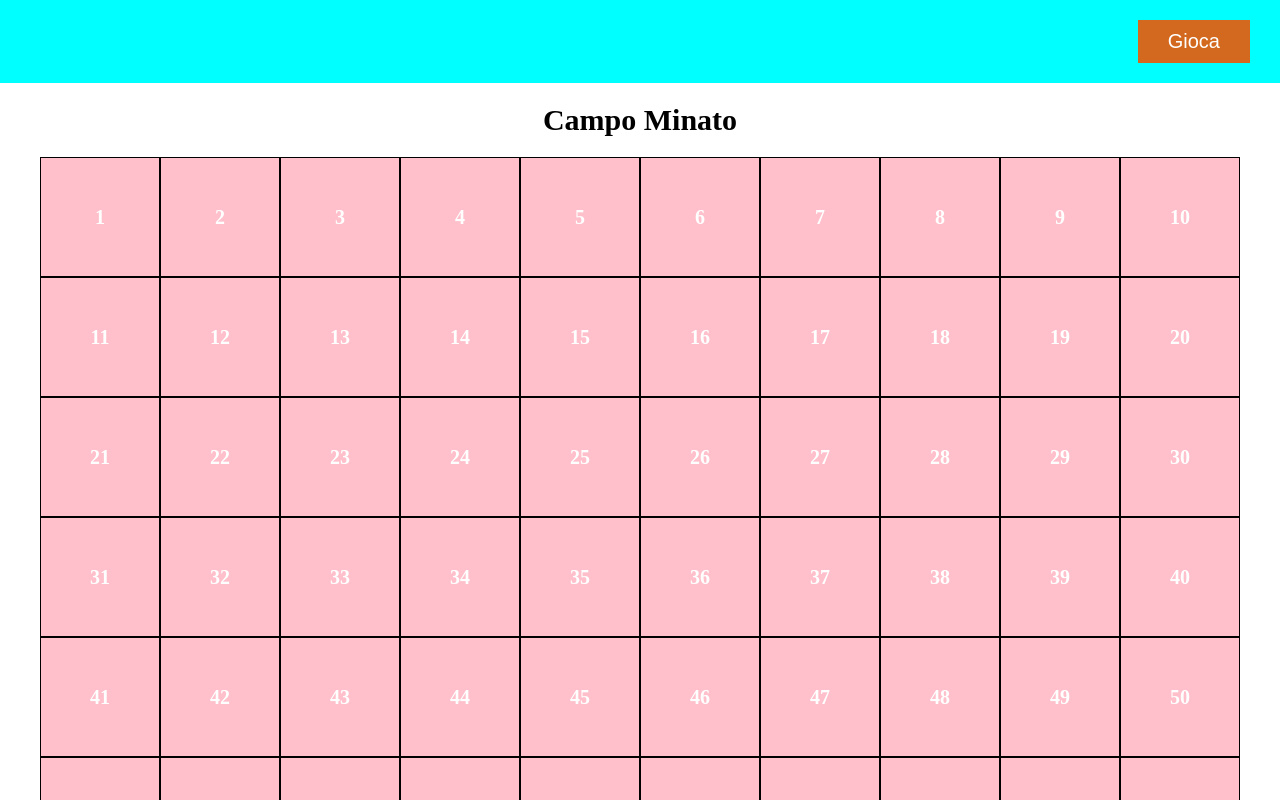
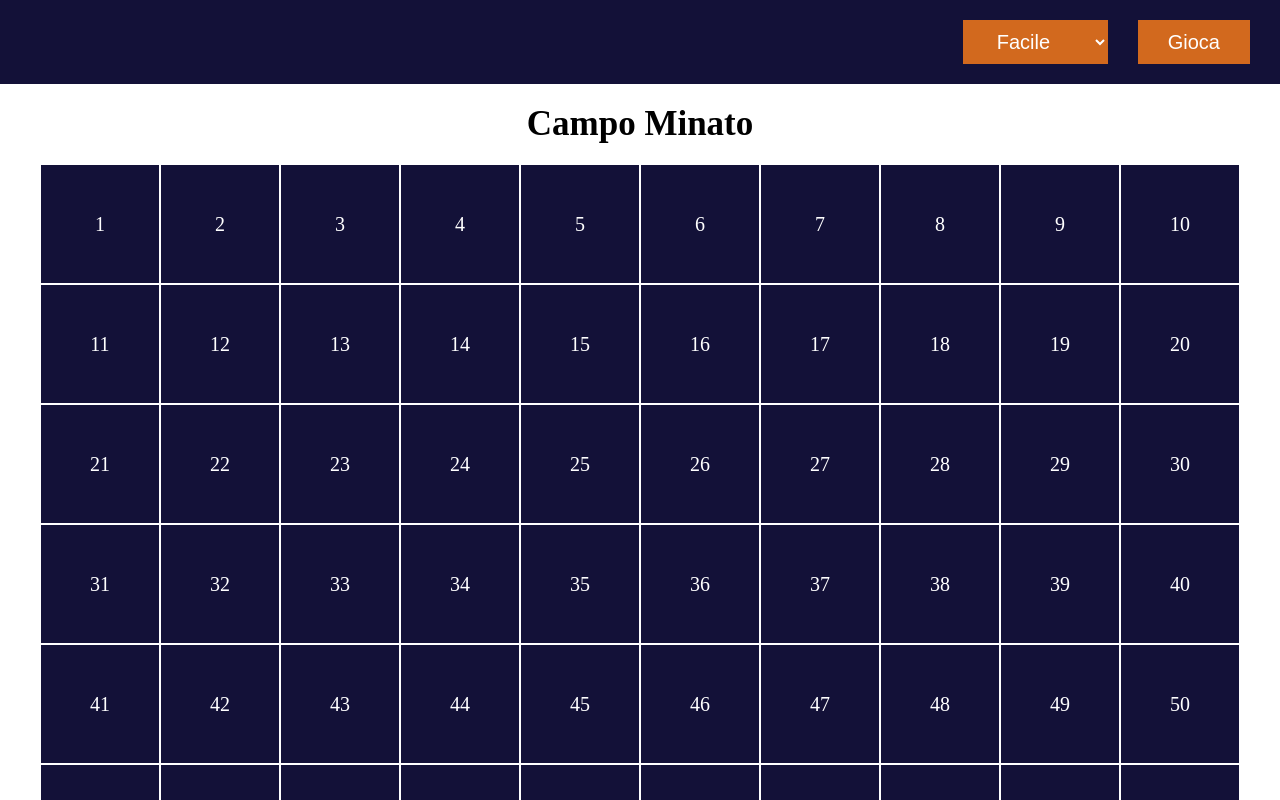
Before and after one commit to B0G0N1/js-campominato-grid, a plain HTML site: page index.html in a window 1280 px wide. Both pictures are taken after a click on the button "Gioca". Shown: the top 800 px of the page. Drawn offline with Linux system fonts and the light colour scheme.

Commit message:
[FEAT] Start create change difficulty option

```diff
--- a/css/style.css
+++ b/css/style.css
@@ -6,31 +6,32 @@
 
 header {
     min-width: 100px;
-    background-color: aqua;
+    background-color: #131138;
     padding: 20px 30px;
     display: flex;
     justify-content: flex-end;
 }
 
-#play-button {
+#play-button,
+#game-difficulty {
     padding: 10px 30px;
     font-size: 20px;
     background-color: chocolate;
     color: white;
     border: none;
+    margin-left: 30px;
 }
 
 h2 {
     text-align: center;
     margin: 20px 0px;
-    font-size: 30px;
+    font-size: 35px;
 }
 
 #grid {
     height: 1200px;
     width: 1200px;
     margin: 0px auto;
-    background-color: pink;
     display: flex;
     flex-wrap: wrap;
 }
@@ -38,11 +39,11 @@ h2 {
 .square {
     width: calc(1200px / 10);
     height: calc(1200px / 10);
-    border: 1px solid black;
+    border: 1px solid white;
     display: flex;
     justify-content: center;
     align-items: center;
     font-size: 20px;
-    font-weight: bold;
     color: white;
+    background-color: #131138;
 }
--- a/index.html
+++ b/index.html
@@ -8,6 +8,11 @@
 </head>
 <body>
     <header>
+        <select id="game-difficulty">
+            <option value="1">Facile</option>
+            <option value="2">Medio</option>
+            <option value="3">Difficile</option>
+        </select>
         <button id="play-button">Gioca</button>
     </header>
     <main>
--- a/js/script.js
+++ b/js/script.js
@@ -1,9 +1,11 @@
 const playButton = document.getElementById('play-button');
 const grid = document.getElementById('grid');
+const difficulty = document.getElementById('game-difficulty').value;
 
 playButton.addEventListener('click', function() {
     grid.innerHTML = '';
     createSquare();
+    selectDifficulty();
 });
 
 function createSquare() {
@@ -14,3 +16,17 @@ function createSquare() {
         grid.appendChild(square);
     }
 }
+
+function selectDifficulty() {
+    switch(difficulty) {
+        case 1:
+            alert("Difficolatà 1");
+            break;
+        case 2:
+            alert("Difficolatà 2");
+            break;
+        case 3:
+            alert("Difficolatà 3");
+            break;
+    }
+}
```
